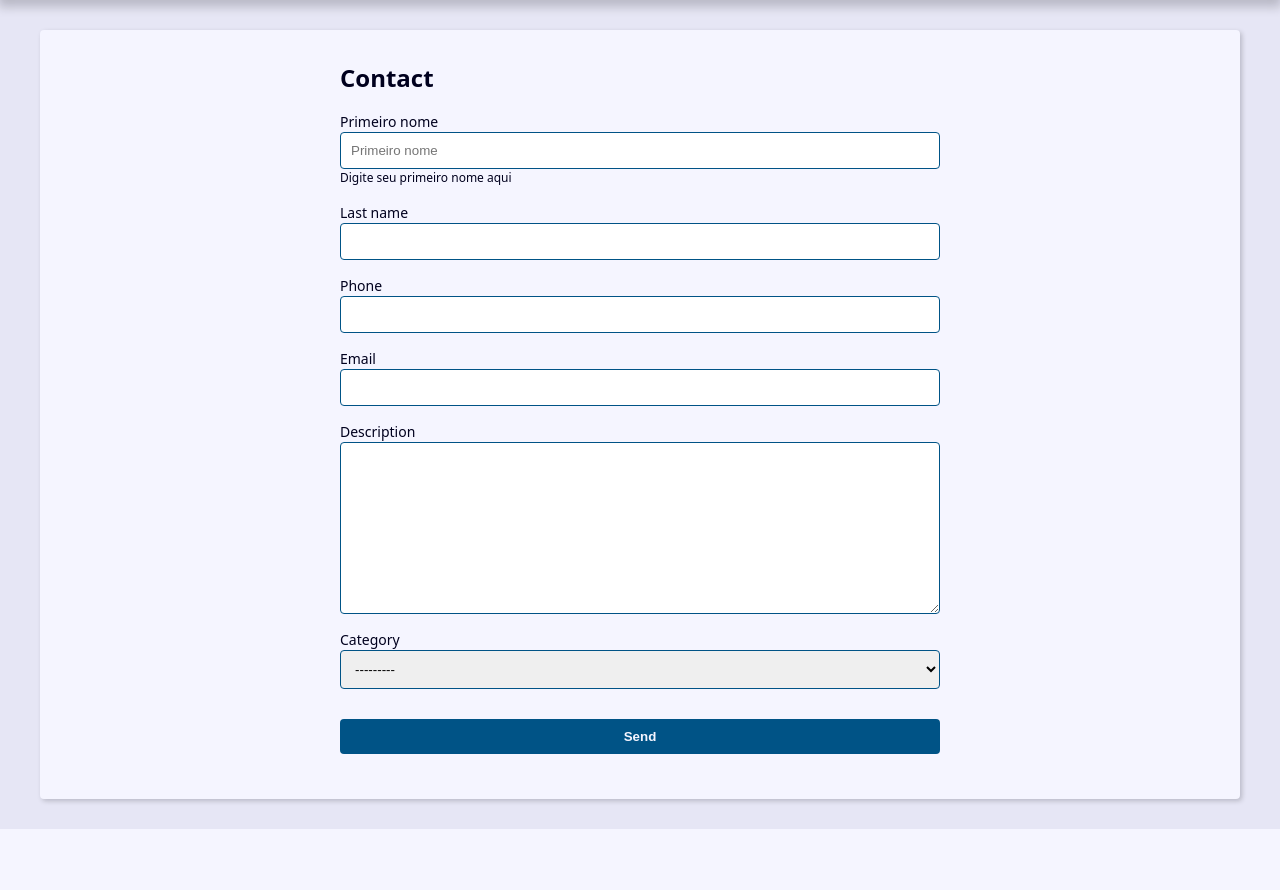
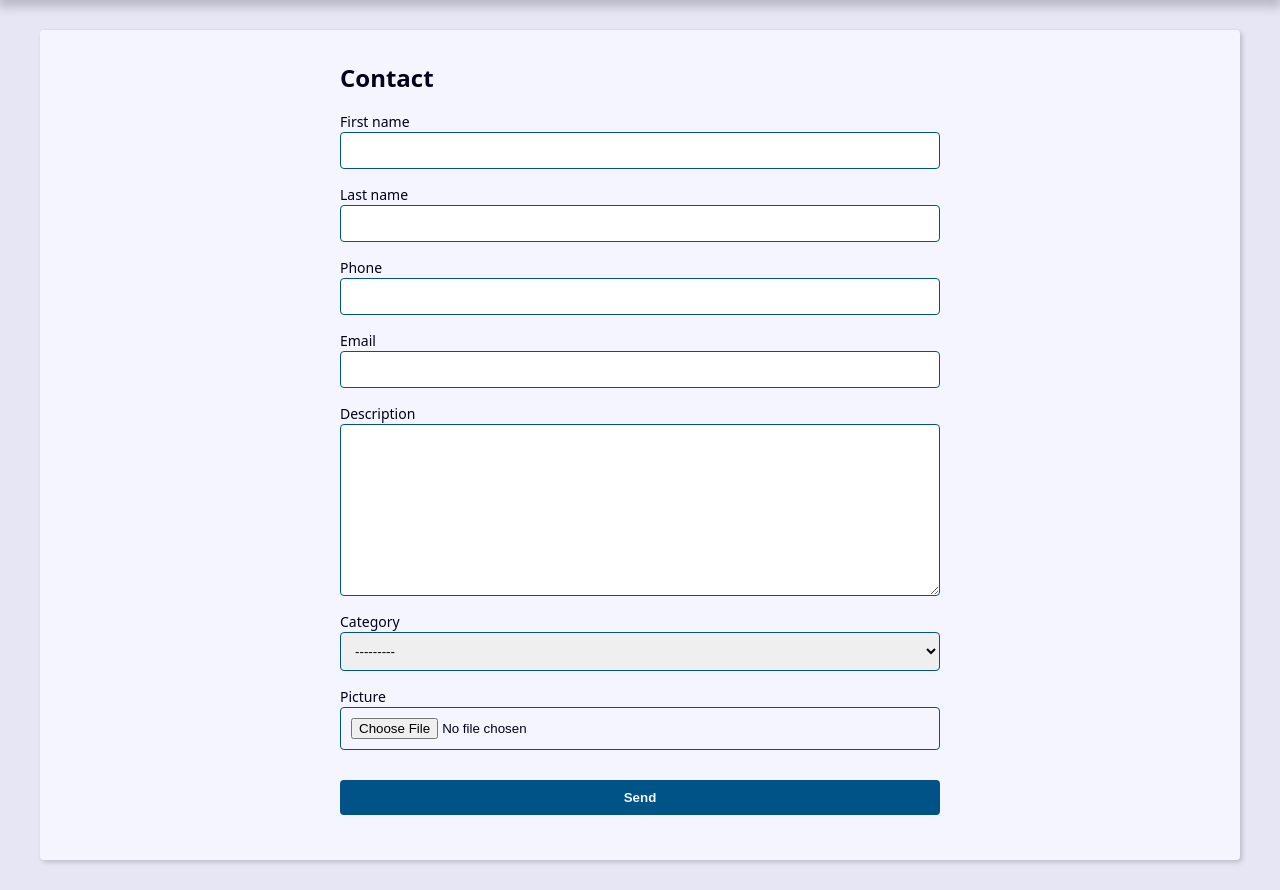
Before and after one commit to guicamargo19/Agenda, a Django app: page /contact/create/ in a window 1280 px wide. Shown: the part 239-1129 px from the top of the page. Before the commit the page ends 1068 px from the top, so only its background shows below. Run offline with Django 4.2, Linux system fonts and the light colour scheme; data that the repository does not hold is empty.

Commit message:
ImageField

```diff
--- a/contact/forms.py
+++ b/contact/forms.py
@@ -4,43 +4,21 @@ from contact.models import Contact
 
 
 class ContactForm(forms.ModelForm):
-    # PRIMEIRO JEITO - CRIA OU SOBRESCREVE UM WIDGET(CAMPO DO FORM)
-    first_name = forms.CharField(
-        widget=forms.TextInput(
+    picture = forms.ImageField(
+        widget=forms.FileInput(
             attrs={
-                'class': 'classe-a classe-b',
-                'placeholder': 'Primeiro nome',
+                'accept': 'image/*',
             }
-        ),
-        label='Primeiro nome',
-        help_text='Digite seu primeiro nome aqui',
+        )
     )
-
-    def __init__(self, *args, **kwargs):
-        super().__init__(*args, **kwargs)
-        # SEGUNDOS JEITO ATUALIZAR E ALTERA UM WIDGET JÁ EXISTENTE
-        """ self.fields['first_name'].widget.attrs.update(
-            {
-                'class': 'classe-a classe-b',
-                'placeholder': 'Primeiro nome',
-            }
-        ) """
 
     class Meta:
         model = Contact
         fields = (
             'first_name', 'last_name', 'phone',
             'email', 'description', 'category',
+            'picture',
         )
-        # TERCEIRO JEITO CRIA OU SOBRESCREVE UM WIDGET
-        """ widgets = {
-            'first_name': forms.TextInput(
-                attrs={
-                    'class': 'classe a',
-                    'placeholder': 'Escreva aqui',
-                }
-            )
-        } """
 
     def clean(self):
         cleaned_data = self.cleaned_data
--- a/contact/templates/contact/create.html
+++ b/contact/templates/contact/create.html
@@ -23,6 +23,12 @@
                         <p class="help-text">{{ field.help_text }}</p>
                     {% endif %}
                 </div>
+
+                {% if field.name == 'picture' and field.value.url %}
+                    <div class="form-group">
+                        <img src="{{ field.value.url }}" alt="">
+                    </div>
+                {% endif %}
             {% endfor %}
         </div>
 
--- a/contact/views/contact_forms.py
+++ b/contact/views/contact_forms.py
@@ -9,7 +9,7 @@ def create(request):
     form_action = reverse('contact:create')
 
     if request.method == 'POST':
-        form = ContactForm(request.POST)
+        form = ContactForm(request.POST, request.FILES)
 
         context = {
             "site_title": 'Create - ',
@@ -48,7 +48,7 @@ def update(request, contact_id):
 
     if request.method == 'POST':
 
-        form = ContactForm(request.POST, instance=contact)
+        form = ContactForm(request.POST, request.FILES, instance=contact)
 
         context = {
             "site_title": 'Create - ',
```
Also changed, not shown: contact/templates/contact/contact.html (+9 -0 lines).
